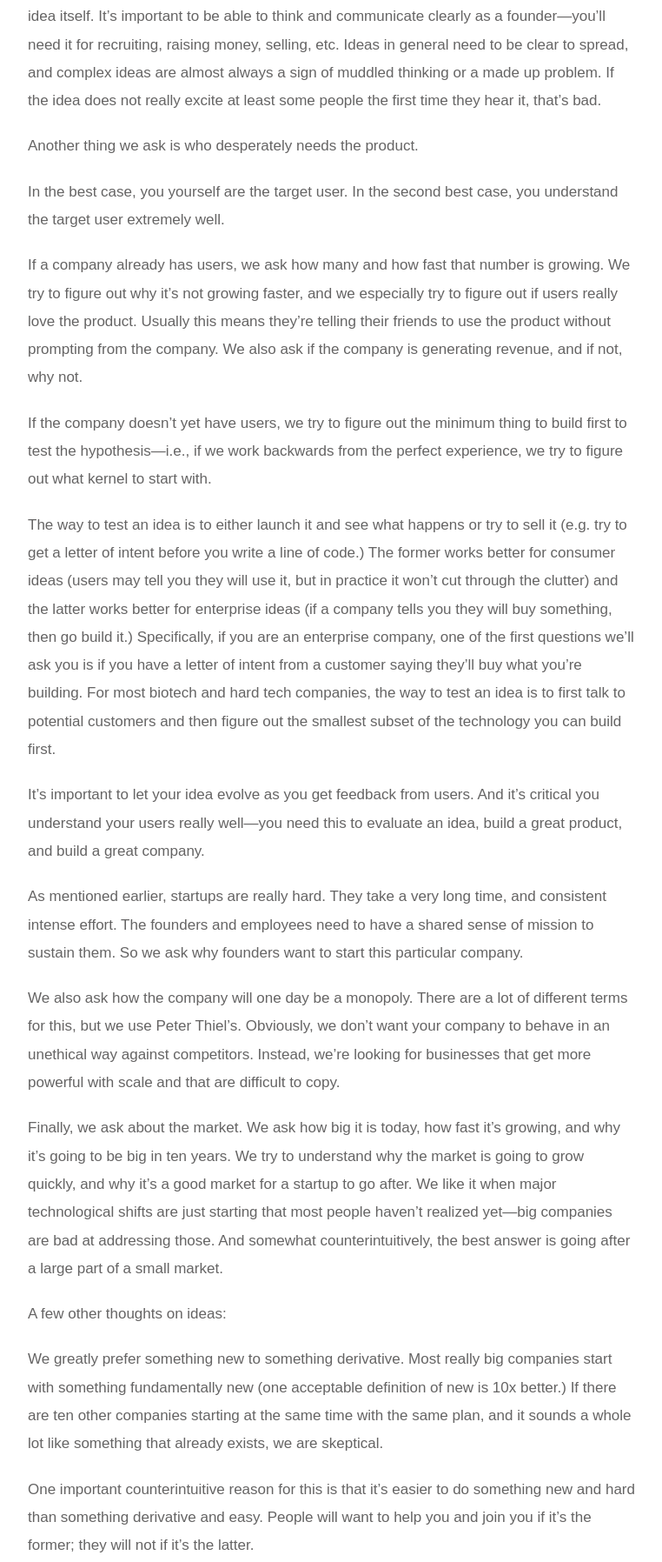
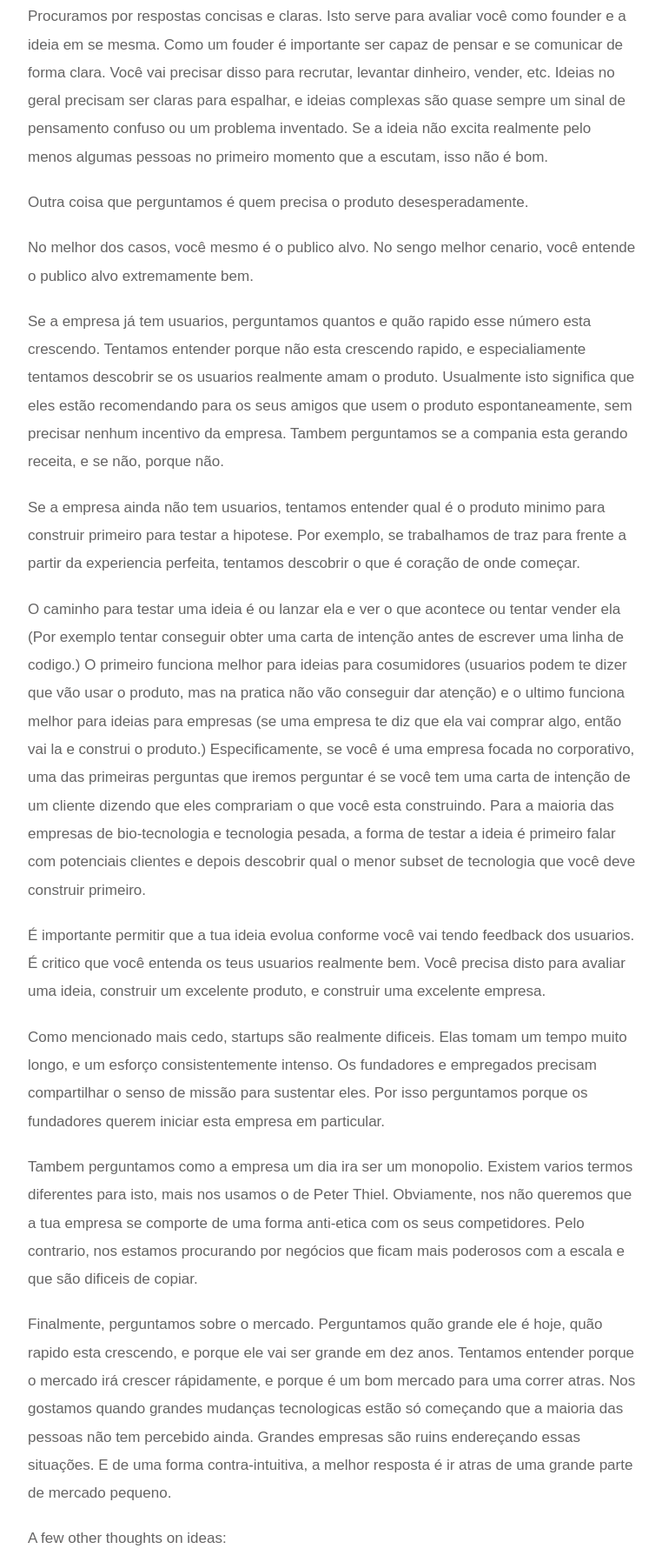
Before and after one commit to Germinadora/playbook, a plain HTML site: page index.html in a window 1280 px wide. Shown: the part 2896-4692 px from the top of the page at 87% size, without its empty margins (258-1020 px from the left). Drawn offline with Linux system fonts and the light colour scheme.

Commit message:
Metade da Ideia

```diff
--- a/index.html
+++ b/index.html
@@ -140,24 +140,24 @@
       <div class="fa fa-arrow-up"></div>Table of Contents</a>
   </div>
   <div class="container-content">
-    <p>One of the first things we ask YC companies is what they’re building and why.</p>
-    <p>We look for clear, concise answers here. This is both to evaluate you as a founder and the idea itself. It’s important to be able to think and communicate clearly as a founder—you’ll need it for recruiting, raising money, selling, etc. Ideas in general
-      need to be clear to spread, and complex ideas are almost always a sign of muddled thinking or a made up problem. If the idea does not really excite at least some people the first time they hear it, that’s bad.</p>
-    <p>Another thing we ask is who desperately needs the product.</p>
-    <p>In the best case, you yourself are the target user. In the second best case, you understand the target user extremely well. </p>
-    <p>If a company already has users, we ask how many and how fast that number is growing. We try to figure out why it’s not growing faster, and we especially try to figure out if users really love the product. Usually this means they’re telling their friends
-      to use the product without prompting from the company. We also ask if the company is generating revenue, and if not, why not. </p>
-    <p>If the company doesn’t yet have users, we try to figure out the minimum thing to build first to test the hypothesis—i.e., if we work backwards from the perfect experience, we try to figure out what kernel to start with.</p>
-    <p>The way to test an idea is to either launch it and see what happens or try to sell it (e.g. try to get a letter of intent before you write a line of code.) The former works better for consumer ideas (users may tell you they will use it, but in practice
-      it won’t cut through the clutter) and the latter works better for enterprise ideas (if a company tells you they will buy something, then go build it.) Specifically, if you are an enterprise company, one of the first questions we’ll ask you is if
-      you have a letter of intent from a customer saying they’ll buy what you’re building. For most biotech and hard tech companies, the way to test an idea is to first talk to potential customers and then figure out the smallest subset of the technology
-      you can build first.</p>
-    <p>It’s important to let your idea evolve as you get feedback from users. And it’s critical you understand your users really well—you need this to evaluate an idea, build a great product, and build a great company.</p>
-    <p>As mentioned earlier, startups are really hard. They take a very long time, and consistent intense effort. The founders and employees need to have a shared sense of mission to sustain them. So we ask why founders want to start this particular company.</p>
-    <p>We also ask how the company will one day be a monopoly. There are a lot of different terms for this, but we use Peter Thiel’s. Obviously, we don’t want your company to behave in an unethical way against competitors. Instead, we’re looking for businesses
-      that get more powerful with scale and that are difficult to copy.</p>
-    <p>Finally, we ask about the market. We ask how big it is today, how fast it’s growing, and why it’s going to be big in ten years. We try to understand why the market is going to grow quickly, and why it’s a good market for a startup to go after. We
-      like it when major technological shifts are just starting that most people haven’t realized yet—big companies are bad at addressing those. And somewhat counterintuitively, the best answer is going after a large part of a small market.</p>
+    <p>Uma das primeiras coisas quye pergutamos para as empresas da YC é o que eles estão construindo e porque.</p>
+    <p>Procuramos por respostas concisas e claras. Isto serve para avaliar você como founder e a ideia em se mesma. Como um fouder é importante ser capaz de pensar e se comunicar de forma clara. Você vai precisar disso para recrutar, levantar dinheiro, vender, etc. Ideias no geral
+      precisam ser claras para espalhar, e ideias complexas são quase sempre um sinal de pensamento confuso ou um problema inventado. Se a ideia não excita realmente pelo menos algumas pessoas no primeiro momento que a escutam, isso não é bom.</p>
+    <p>Outra coisa que perguntamos é quem precisa o produto desesperadamente.</p>
+    <p>No melhor dos casos, você mesmo é o publico alvo. No sengo melhor cenario, você entende o publico alvo extremamente bem. </p>
+    <p>Se a empresa já tem usuarios, perguntamos quantos e quão rapido esse número esta crescendo. Tentamos entender porque não esta crescendo rapido, e especialiamente tentamos descobrir se os usuarios realmente amam o produto. Usualmente isto significa que eles estão recomendando para os seus amigos
+      que usem o produto espontaneamente, sem precisar nenhum incentivo da empresa. Tambem perguntamos se a compania esta gerando receita, e se não, porque não. </p>
+    <p>Se a empresa ainda não tem usuarios, tentamos entender qual é o produto minimo para construir primeiro para testar a hipotese. Por exemplo, se trabalhamos de traz para frente a partir da experiencia perfeita, tentamos descobrir o que é coração de onde começar.</p>
+    <p>O caminho para testar uma ideia é ou lanzar ela e ver o que acontece ou tentar vender ela (Por exemplo tentar conseguir obter uma carta de intenção antes de escrever uma linha de codigo.) O primeiro funciona melhor para ideias para cosumidores (usuarios podem te dizer que vão usar o produto, mas na pratica
+      não vão conseguir dar atenção) e o ultimo funciona melhor para ideias para empresas (se uma empresa te diz que ela vai comprar algo, então vai la e construi o produto.) Especificamente, se você é uma empresa focada no corporativo, uma das primeiras perguntas que iremos perguntar é se você
+      tem uma carta de intenção de um cliente dizendo que eles comprariam o que você esta construindo. Para a maioria das empresas de bio-tecnologia e tecnologia pesada, a forma de testar a ideia é primeiro falar com potenciais clientes e depois descobrir qual o menor subset de tecnologia
+      que você deve construir primeiro.</p>
+    <p>É importante permitir que a tua ideia evolua conforme você vai tendo feedback dos usuarios. É critico que você entenda os teus usuarios realmente bem.  Você precisa disto para avaliar uma ideia, construir um excelente produto, e construir uma excelente empresa.</p>
+    <p>Como mencionado mais cedo, startups são realmente dificeis. Elas tomam um tempo muito longo, e um esforço consistentemente intenso. Os fundadores e empregados precisam compartilhar o senso de missão para sustentar eles. Por isso perguntamos porque os fundadores querem iniciar esta empresa em particular.</p>
+    <p>Tambem perguntamos como a empresa um dia ira ser um monopolio. Existem varios termos diferentes para isto, mais nos usamos o de Peter Thiel. Obviamente, nos não queremos que a tua empresa se comporte de uma forma anti-etica com os seus competidores. Pelo contrario, nos estamos procurando por negócios
+      que ficam mais poderosos com a escala e que são dificeis de copiar.</p>
+    <p>Finalmente, perguntamos sobre o mercado. Perguntamos quão grande ele é hoje, quão rapido esta crescendo, e porque ele vai ser grande em dez anos. Tentamos entender porque o mercado irá crescer rápidamente, e porque é um bom mercado para uma correr atras.
+      Nos gostamos quando grandes mudanças tecnologicas estão só começando que a maioria das pessoas não tem percebido ainda. Grandes empresas são ruins endereçando essas situações. E de uma forma contra-intuitiva, a melhor resposta é ir atras de uma grande parte de mercado pequeno.</p>
     <p>A few other thoughts on ideas:</p>
     <p>We greatly prefer something new to something derivative. Most really big companies start with something fundamentally new (one acceptable definition of new is 10x better.) If there are ten other companies starting at the same time with the same plan,
       and it sounds a whole lot like something that already exists, we are skeptical.</p>
```
